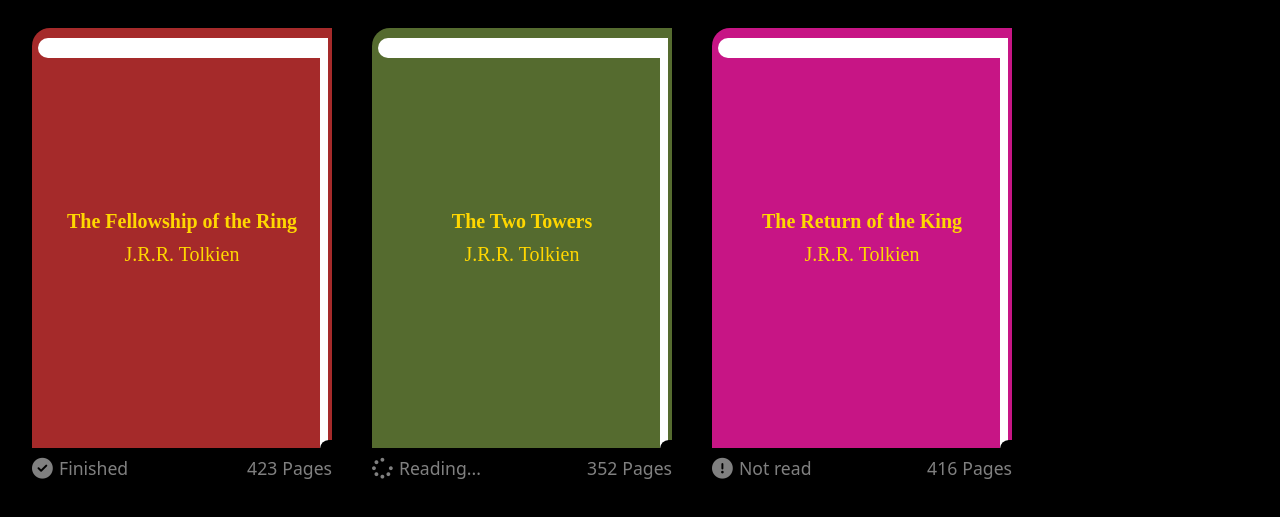
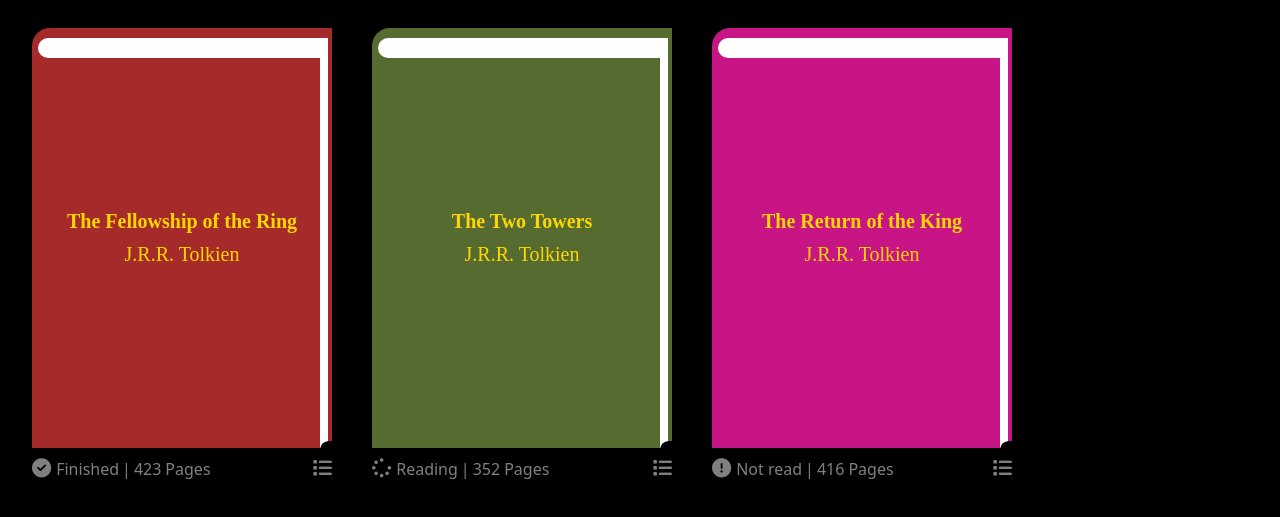
Before and after one commit to zakibed/library, a plain HTML site: page index.html in a window 1280 px wide. Shown: the part 181-698 px from the top of the page. Drawn offline with Linux system fonts and the light colour scheme.

Commit message:
Tweak appearance, refactor code slightly and show book settings btn

```diff
--- a/index.html
+++ b/index.html
@@ -18,7 +18,7 @@
         <div id="books-header">
             <i class="fa-solid fa-book"></i>
             <h2>Books</h2>
-            <button type="button" id="add-book-btn">
+            <button id="add-book-btn">
                 <i class="fa-solid fa-plus"></i>
             </button>
         </div>
@@ -44,7 +44,7 @@
             <label for="status">Book status</label>
             <select name="status" id="status" required>
                 <option value="Not read">Not read</option>
-                <option value="Reading...">Reading...</option>
+                <option value="Reading">Reading</option>
                 <option value="Finished">Finished</option>
             </select>
 
--- a/script.js
+++ b/script.js
@@ -18,7 +18,7 @@
     'The Two Towers',
     'J.R.R. Tolkien',
     352,
-    'Reading...',
+    'Reading',
     'darkolivegreen',
     'gold'
 );
@@ -40,15 +40,20 @@
 function Book(title, author, pages, status, coverColor, textColor) {
     this.title = title;
     this.author = author;
+    this.status = status;
     this.pages = pages;
-    this.status = status;
     this.coverColor = coverColor;
     this.textColor = textColor;
 }
 
+function appendElement(element, parent, className) {
+    element.className = className;
+    parent.appendChild(element);
+}
+
 function showStatus(icon, prop) {
     if (prop === 'Not read') icon.className = 'fa-solid fa-circle-exclamation';
-    if (prop === 'Reading...') icon.className = 'fa-solid fa-spinner';
+    if (prop === 'Reading') icon.className = 'fa-solid fa-spinner';
     if (prop === 'Finished') icon.className = 'fa-solid fa-circle-check';
 }
 
@@ -59,7 +64,9 @@
         .querySelectorAll('body *:not(#book-form, #book-form *)')
         .forEach((n) => (n.style.filter = blur));
 
-    addBookBtn.disabled = disabled;
+    document
+        .querySelectorAll('button:not(#form-submit-btn)')
+        .forEach((btn) => (btn.disabled = disabled));
 }
 
 function addBookToLibrary(event) {
@@ -90,23 +97,21 @@
 
     for (let i in myLibrary) {
         const bookContainer = document.createElement('div');
-
-        bookContainer.className = 'book-container';
-        bookContainer.dataset.bookIndex = i;
-        libraryEl.appendChild(bookContainer);
-
         const bookCover = document.createElement('div');
-
-        bookCover.className = 'book-cover';
-        bookContainer.appendChild(bookCover);
-
         const bookInfo = document.createElement('div');
 
-        bookInfo.className = 'book-info';
-        bookContainer.appendChild(bookInfo);
+        appendElement(bookContainer, libraryEl, 'book-container');
+        appendElement(bookCover, bookContainer, 'book-cover');
+        appendElement(bookInfo, bookContainer, 'book-info');
 
-        const icon = document.createElement('i');
-        bookInfo.appendChild(icon);
+        bookContainer.dataset.bookIndex = i;
+
+        const statusIcon = document.createElement('i');
+        bookInfo.appendChild(statusIcon);
+
+        const bookSettings = document.createElement('button');
+        bookInfo.appendChild(bookSettings);
+        appendElement(document.createElement('i'), bookSettings, 'fa-solid fa-list');
 
         for (prop in myLibrary[i]) {
             const info = document.createElement('p');
@@ -114,19 +119,17 @@
             info.dataset.bookProperty = prop;
             info.textContent = myLibrary[i][prop];
 
-            if (prop === 'title' || prop === 'author') {
-                bookCover.appendChild(info);
-            } else if (prop === 'pages' || prop === 'status') {
-                bookInfo.appendChild(info);
-            } else if (prop === 'coverColor') {
+            if (prop === 'title' || prop === 'author') bookCover.appendChild(info);
+            if (prop === 'pages' || prop === 'status') bookInfo.appendChild(info);
+
+            if (prop === 'coverColor')
                 document.querySelector(`[data-book-index='${i}'] .book-cover`).style.background =
                     myLibrary[i][prop];
-            } else {
+            if (prop === 'textColor')
                 document.querySelector(`[data-book-index='${i}'] .book-cover`).style.color =
                     myLibrary[i][prop];
-            }
 
-            showStatus(icon, myLibrary[i][prop]);
+            showStatus(statusIcon, myLibrary[i][prop]);
         }
     }
 }
--- a/style.css
+++ b/style.css
@@ -30,6 +30,17 @@
     border-color: #535353;
 }
 
+button {
+    background: none;
+    border: none;
+}
+
+#add-book-btn:enabled:hover,
+.book-info button:enabled:hover {
+    color: white;
+    cursor: pointer;
+}
+
 #books-header {
     margin: 30px 2.5% 0;
     display: flex;
@@ -39,15 +50,8 @@
 
 #add-book-btn {
     color: #535353;
-    background: transparent;
-    border: none;
     position: absolute;
     right: 0;
-}
-
-#add-book-btn:enabled:hover {
-    color: white;
-    cursor: pointer;
 }
 
 #library-container {
@@ -107,8 +111,15 @@
     position: relative;
 }
 
+.book-info button {
+    color: gray;
+    position: absolute;
+    right: 0;
+}
+
 .book-info i {
-    font-size: 1.3rem;
+    margin: 0;
+    font-size: 1.2rem;
 }
 
 .book-info:after {
@@ -132,20 +143,21 @@
 }
 
 [data-book-property='pages'] {
-    font-size: 1.1rem;
-    position: absolute;
-    right: 0;
+    font-size: 1rem;
 }
-
 [data-book-property='pages']:after {
     content: 'Pages';
-    margin-left: 5px;
+    margin-left: 4px;
 }
 
 [data-book-property='status'] {
-    font-size: 1.1rem;
-    position: absolute;
-    left: 27px;
+    margin-left: 5px;
+    font-size: 1rem;
+}
+
+[data-book-property='status']::after {
+    content: '|';
+    margin: 0 3px;
 }
 
 #book-form {
@@ -211,6 +223,12 @@
     margin-bottom: 7px;
 }
 
+input[type='color'] {
+    width: 65px;
+    height: 38px;
+    padding: 4px;
+}
+
 #form-submit-btn {
     width: 80%;
     margin: 0 auto;
```
